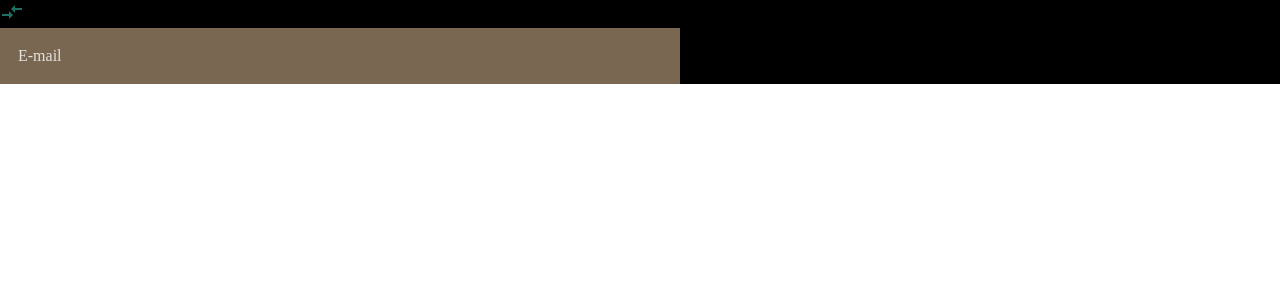
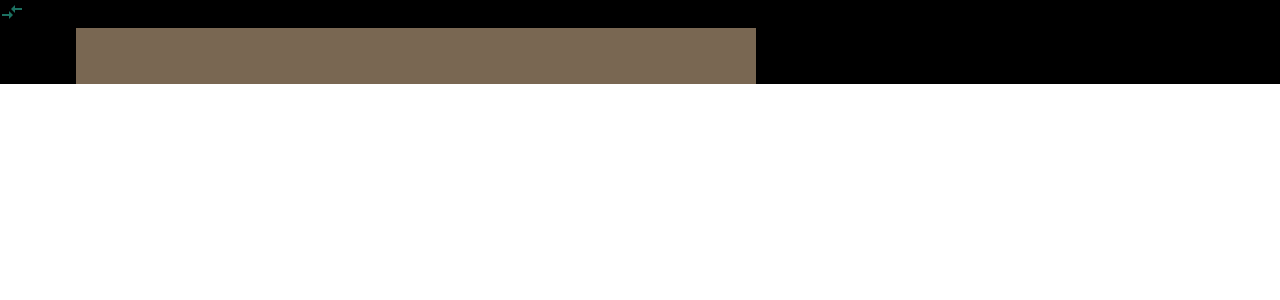
Before and after one commit to alenapie/pet-im, a Next.js app: page / in a window 1280 px wide. Shown: the top 300 px of the page. Built offline with nearby package versions, Linux system fonts and the light colour scheme.

Commit message:
add input

```diff
--- a/src/shared/ui/Input/Input.tsx
+++ b/src/shared/ui/Input/Input.tsx
@@ -3,13 +3,14 @@
 import { FC, useState } from "react";
 
 type Props = {
-  color: "mutedPrimary" | "inputSpecial";
-  fixedSize?: "fixedSize";
+  //! todo: добавить className чтобы снаружи менять цвет
+  color: "mutedPrimary" | "inputSpecial"; //! todo: поправить цвета
+  fixedSize?: "fixedSize"; //! todo: развернуть логику и  переименовать в fullSize
   placeholder?: string;
 };
 
 export const Input: FC<Props> = ({
-  color = "mutedPrimary",
+  color = "mutedPrimary", //! todo: исправить на primary
   fixedSize,
   placeholder = "",
 }) => {
@@ -18,21 +19,24 @@
   const isPlaceholderVisible = value === "" && !isFocused;
   return (
     <div className={styles.inputWrapper}>
+      {" "}
+      //! todo: ???
       <input
         className={clsx(
           styles.root,
           fixedSize && styles[fixedSize],
           styles[color]
         )}
-        type="text"
         value={value}
+        //! todo: убрать стейты и сделать проп onChange
         onChange={(e) => setValue(e.target.value)}
+        //! todo: убрать это все
         onFocus={() => setIsFocused(true)}
         onBlur={() => setIsFocused(false)}
       />
-      {isPlaceholderVisible && placeholder && (
-        <span className={styles.placeholder}>{placeholder}</span>
-      )}
+      {/* {isPlaceholderVisible && placeholder && (
+        <span className={styles.placeholder}>{placeholder}</span> //! todo: убрать, вынести в input
+      )} */}
     </div>
   );
 };
```
